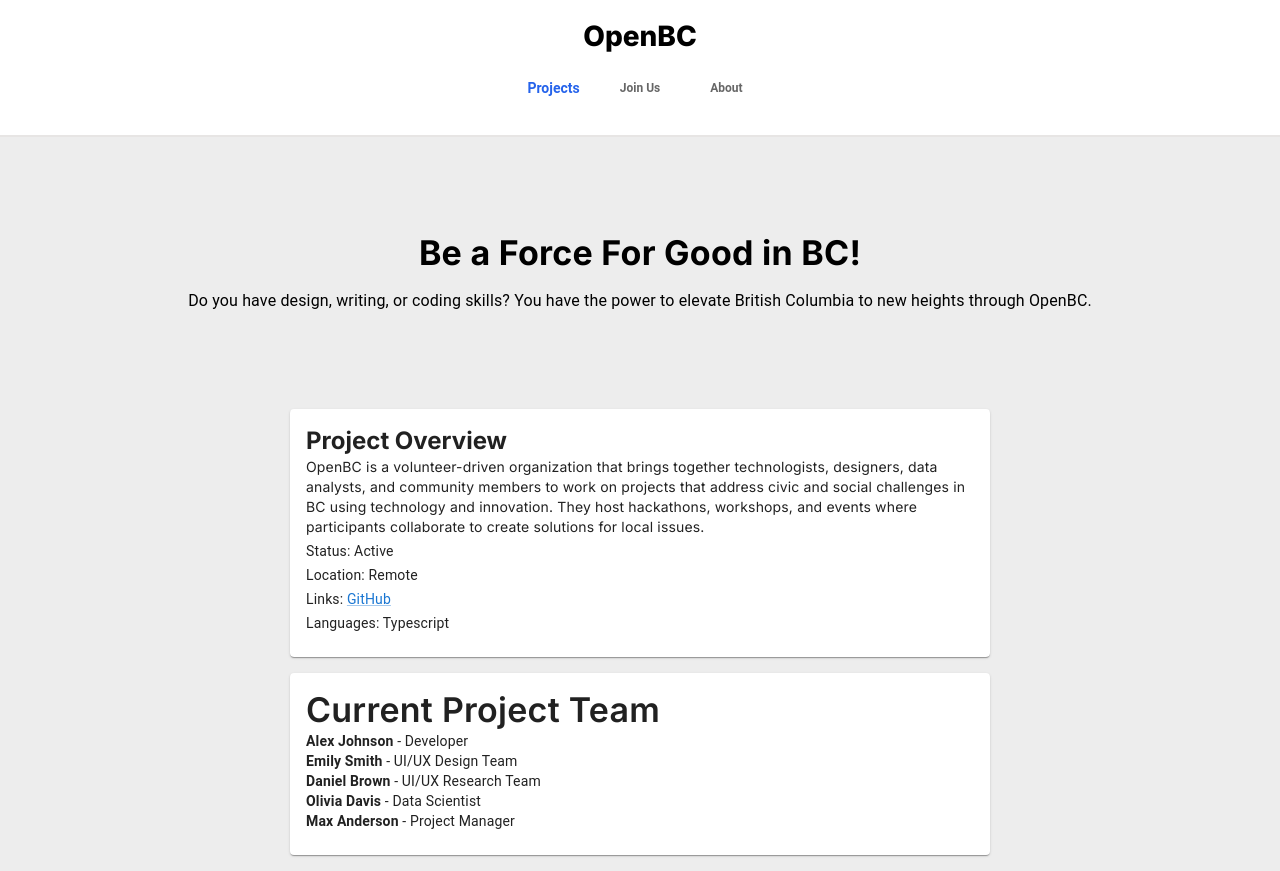
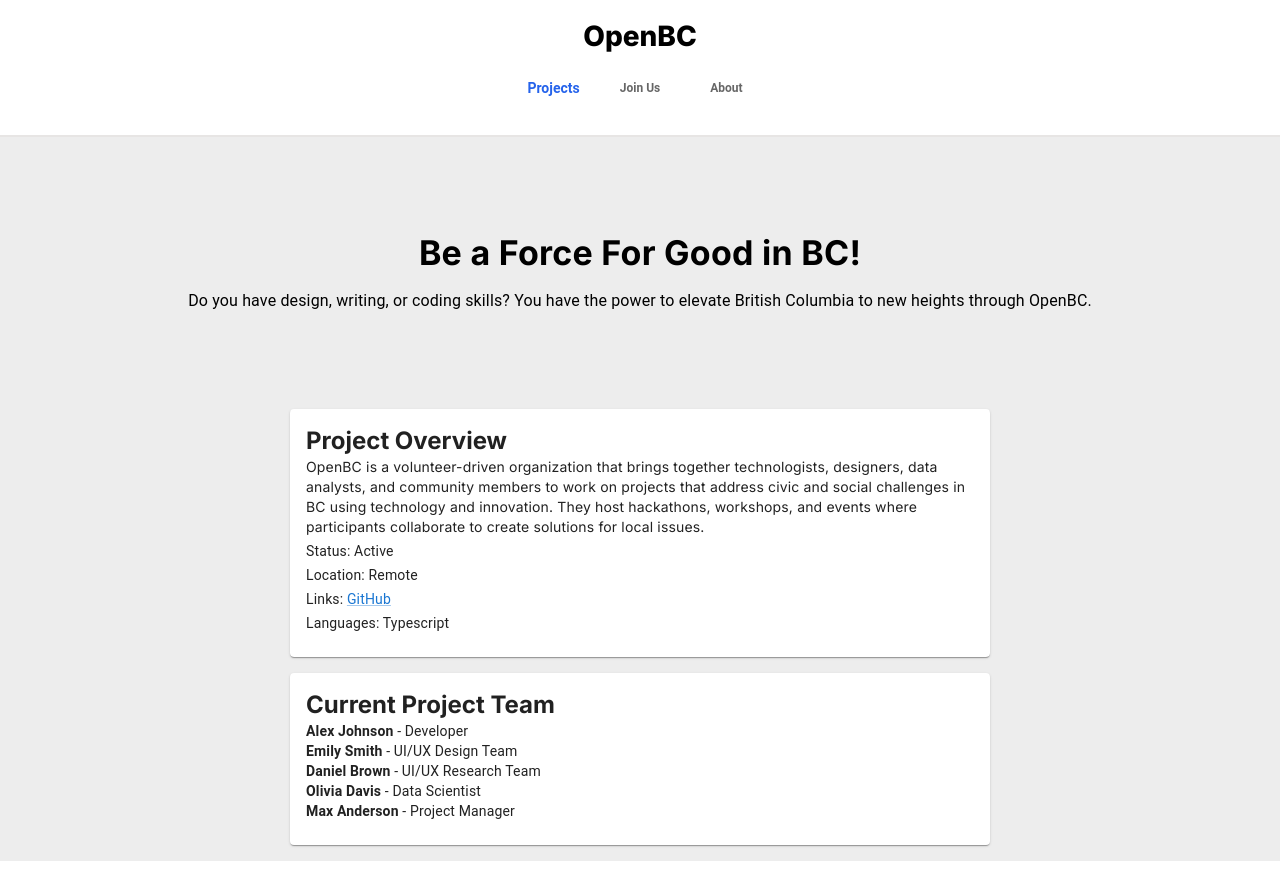
Before and after one commit to OpenBCca/openbc-web, a Next.js app: page / in a window 1280 px wide. Built offline with nearby package versions, Linux system fonts and the light colour scheme.

Commit message:
Changed size and font weight for "Current Project Team"

```diff
--- a/src/components/project-overview/project-overview.tsx
+++ b/src/components/project-overview/project-overview.tsx
@@ -50,9 +50,9 @@ export function ProjectOverview() {
         <Card sx={{ maxWidth: '100%' }}>
           <CardContent>
             <Typography
-              variant="h4"
+              variant="h5"
               component="div"
-              sx={{ fontFamily: 'inherit', fontWeight: '600' }}
+              sx={{ fontFamily: 'inherit', fontWeight: '700' }}
             >
               Current Project Team
             </Typography>
```
